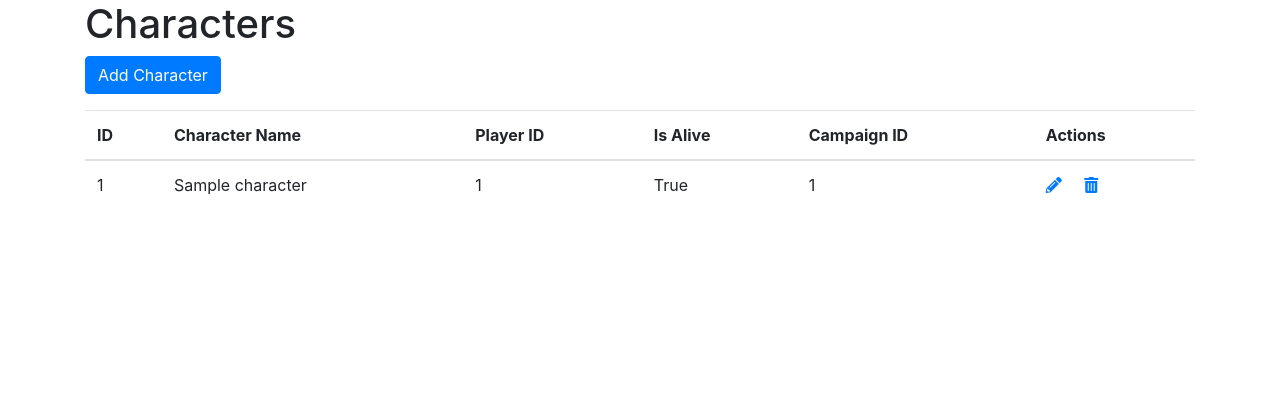
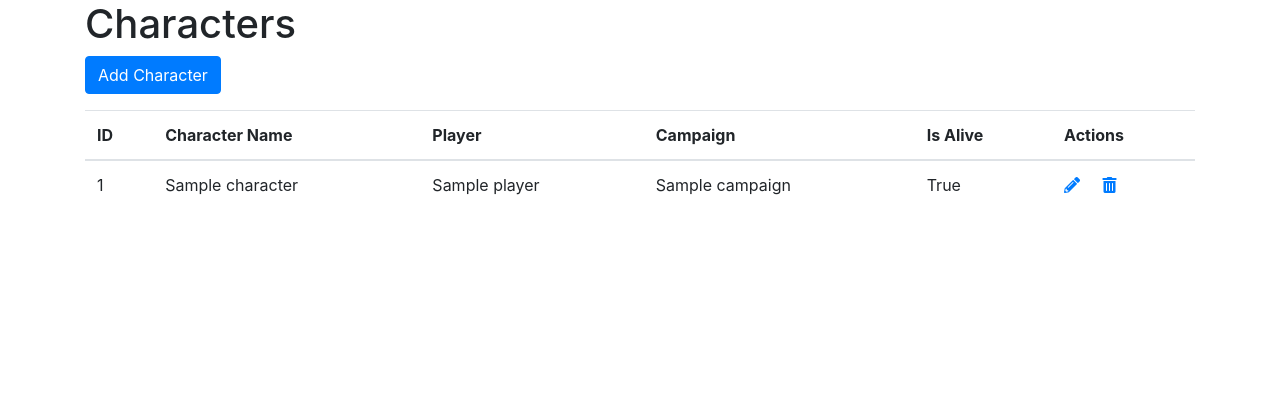
Before and after one commit to cantis/flask_factor_3, a Flask app: page /characters in a window 1280 px wide. Shown: the part 56-450 px from the top of the page. Run offline with Flask 3, Linux system fonts and the light colour scheme; tables that the repository leaves empty hold one stand-in row (values such as "Sample post"); some libraries are stand-ins or nearby versions.

Commit message:
Refactor character management and update player edit form; enhance character listing with campaign and player info

```diff
--- a/app.py
+++ b/app.py
@@ -16,7 +16,7 @@ load_dotenv('.env')
 def create_app() -> Flask:
     """Create a Flask application."""
     app = Flask(__name__)
-    app.secret_key = os.getenv('SECRET_KEY')
+    app.secret_key = os.getenv('SECRET_KEY', 'very_secret_key')
 
     # Create the database
     create_db()
--- a/routes/characters.py
+++ b/routes/characters.py
@@ -2,11 +2,13 @@
 
 from flask import Blueprint, jsonify, redirect, render_template, url_for
 from flask_wtf import FlaskForm
-from wtforms import BooleanField, IntegerField, StringField
+from wtforms import BooleanField, IntegerField, SelectField, StringField
 from wtforms.validators import InputRequired
 
-from models import Character, get_session
+from models import Campaign, Character, Player, get_session
+from services.campaign_service import CampaignService
 from services.character_service import CharacterService
+from services.player_service import PlayerService
 
 characters_bp = Blueprint('characters', __name__)
 
@@ -14,17 +16,17 @@ characters_bp = Blueprint('characters', __name__)
 class AddCharacterForm(FlaskForm):
     """Add character form."""
     character_name = StringField('Character Name', validators=[InputRequired('Character name is required')])
-    player_id = IntegerField('Player ID', validators=[InputRequired('Player ID is required')])
-    is_alive = BooleanField('Is Alive')
-    campaign_id = IntegerField('Campaign ID', validators=[InputRequired('Campaign ID is required')])
+    player_id = SelectField('Player', validators=[InputRequired('Player is required')], coerce=int)
+    campaign_id = SelectField('Campaign', validators=[InputRequired('Campaign is required')], coerce=int)
+    is_alive = BooleanField('Is Alive', default=True)
 
 
 class EditCharacterForm(FlaskForm):
     """Edit character form."""
     character_name = StringField('Character Name', validators=[InputRequired()])
-    player_id = IntegerField('Player ID', validators=[InputRequired()])
+    player_id = SelectField('Player', validators=[InputRequired()], coerce=int)
+    campaign_id = SelectField('Campaign', validators=[InputRequired()], coerce=int)
     is_alive = BooleanField('Is Alive')
-    campaign_id = IntegerField('Campaign ID', validators=[InputRequired()])
 
 
 @characters_bp.get('/characters')
@@ -39,18 +41,46 @@ def list_characters() -> str:
 @characters_bp.get('/characters/add')
 def add_character_form() -> str:
     """Render the add character form."""
-    return render_template('characters/character_add.html', form=AddCharacterForm())
+    form = AddCharacterForm()
+    with get_session() as session:
+        # Get players and campaigns for dropdowns
+        player_service = PlayerService(session)
+        campaign_service = CampaignService(session)
+        players = player_service.list_players()
+        campaigns = campaign_service.list_campaigns()
+
+        form.player_id.choices = [(p.id, p.name) for p in players]
+        form.campaign_id.choices = [(c.id, c.name) for c in campaigns]
+
+    return render_template('characters/character_add.html', form=form)
 
 
 @characters_bp.post('/characters')
 def add_character() -> str:
     """Add a new character."""
     form = AddCharacterForm()
-    if form.validate_on_submit():
-        with get_session() as session:
+    with get_session() as session:
+        # Populate choices for validation
+        player_service = PlayerService(session)
+        campaign_service = CampaignService(session)
+        players = player_service.list_players()
+        campaigns = campaign_service.list_campaigns()
+
+        form.player_id.choices = [(p.id, p.name) for p in players]
+        form.campaign_id.choices = [(c.id, c.name) for c in campaigns]
+
+        if form.validate_on_submit():
+            # Clean form data before creating character
+            character_data = {
+                'character_name': form.character_name.data,
+                'player_id': form.player_id.data,
+                'campaign_id': form.campaign_id.data,
+                'is_alive': form.is_alive.data
+            }
             service = CharacterService(session)
-            service.add_character(Character(**form.data))
+            service.add_character(Character(**character_data))
             return redirect(url_for('characters.list_characters'))
+
     return render_template('characters/character_add.html', form=form)
 
 
@@ -60,14 +90,25 @@ def edit_character_form(character_id: int) -> str:
     form = EditCharacterForm()
     with get_session() as session:
         service = CharacterService(session)
+        player_service = PlayerService(session)
+        campaign_service = CampaignService(session)
+
+        # Get current character
         character = service.get_character(character_id)
         if not character:
             return redirect(url_for('characters.list_characters'))
 
+        # Populate choices
+        players = player_service.list_players()
+        campaigns = campaign_service.list_campaigns()
+        form.player_id.choices = [(p.id, p.name) for p in players]
+        form.campaign_id.choices = [(c.id, c.name) for c in campaigns]
+
+        # Set form data
         form.character_name.data = character.character_name
         form.player_id.data = character.player_id
+        form.campaign_id.data = character.campaign_id
         form.is_alive.data = character.is_alive
-        form.campaign_id.data = character.campaign_id
         return render_template('characters/character_edit.html', form=form, character=character)
 
 
@@ -75,12 +116,28 @@ def edit_character_form(character_id: int) -> str:
 def edit_character(character_id: int) -> str:
     """Update a character by ID."""
     form = EditCharacterForm()
-    if form.validate_on_submit():
-        with get_session() as session:
+    with get_session() as session:
+        # Populate choices for validation
+        player_service = PlayerService(session)
+        campaign_service = CampaignService(session)
+        players = player_service.list_players()
+        campaigns = campaign_service.list_campaigns()
+
+        form.player_id.choices = [(p.id, p.name) for p in players]
+        form.campaign_id.choices = [(c.id, c.name) for c in campaigns]
+
+        if form.validate_on_submit():
             service = CharacterService(session)
-            service.update_character(character_id, Character(**form.data))
+            character_data = {
+                'character_name': form.character_name.data,
+                'player_id': form.player_id.data,
+                'campaign_id': form.campaign_id.data,
+                'is_alive': form.is_alive.data
+            }
+            service.update_character(character_id, Character(**character_data))
             return redirect(url_for('characters.list_characters'))
-    return render_template('characters/character_edit.html', form=form)
+
+        return render_template('characters/character_edit.html', form=form, character={'id': character_id})
 
 
 @characters_bp.delete('/characters/<int:character_id>')
--- a/services/character_service.py
+++ b/services/character_service.py
@@ -2,7 +2,7 @@
 
 from sqlmodel import Session, select
 
-from models import Character
+from models import Campaign, Character, Player
 
 
 class CharacterNotFoundError(Exception):
@@ -23,8 +23,14 @@ class CharacterService:
         self.session = session
 
     def list_characters(self) -> list[Character]:
-        """List all characters."""
-        return self.session.exec(select(Character)).all()
+        """List all characters with player and campaign info."""
+        statement = (
+            select(Character, Player.name.label("player_name"), Campaign.name.label("campaign_name"))
+            .join(Player, Character.player_id == Player.id)
+            .join(Campaign, Character.campaign_id == Campaign.id)
+        )
+        results = self.session.exec(statement).all()
+        return results
 
     def list_characters_in_campaign(self, campaign_id: int) -> list[Character]:
         """List all characters in a campaign."""
--- a/templates/characters/character_list.html
+++ b/templates/characters/character_list.html
@@ -10,26 +10,26 @@
         <tr>
             <th>ID</th>
             <th>Character Name</th>
-            <th>Player ID</th>
+            <th>Player</th>
+            <th>Campaign</th>
             <th>Is Alive</th>
-            <th>Campaign ID</th>
             <th>Actions</th>
         </tr>
     </thead>
     <tbody>
         {% for character in characters %}
         <tr>
-            <td>{{ character.id }}</td>
-            <td>{{ character.character_name }}</td>
-            <td>{{ character.player_id }}</td>
-            <td>{{ character.is_alive }}</td>
-            <td>{{ character.campaign_id }}</td>
+            <td>{{ character.Character.id }}</td>
+            <td>{{ character.Character.character_name }}</td>
+            <td>{{ character.player_name }}</td>
+            <td>{{ character.campaign_name }}</td>
+            <td>{{ character.Character.is_alive }}</td>
             <td>
-                <a href="/characters/{{ character.id }}/edit" class="link">
+                <a href="/characters/{{ character.Character.id }}/edit" class="link">
                     <i class="fas fa-pencil-alt"></i>
                 </a>
                 &nbsp; &nbsp;
-                <a href="#" onclick="confirmDelete({{ character.id }})" class="link">
+                <a href="#" onclick="confirmDelete({{ character.Character.id }})" class="link">
                     <i class="fas fa-trash-alt"></i>
                 </a>
             </td>
--- a/templates/players/player_edit.html
+++ b/templates/players/player_edit.html
@@ -22,10 +22,6 @@
         <label for="new_password">New Password:</label>
         {{ form.new_password(class="form-control", id="new_password", placeholder="New Password") }}
     </div>
-    <div class="form-group">
-        <label for="password_attempts">Password Attempts:</label>
-        {{ form.password_attempts(class="form-control", id="password_attempts", placeholder="Password Attempts") }}
-    </div>
     <div class="form-check">
         {{ form.reset_password(class="form-check-input", id="reset_password") }}
         <label class="form-check-label" for="reset_password">Reset Password</label>
```
Also changed, not shown: routes/players.py (+11 -12 lines), templates/characters/character_add.html (+13 -7 lines), templates/characters/character_edit.html (+5 -5 lines), 1 other file.
